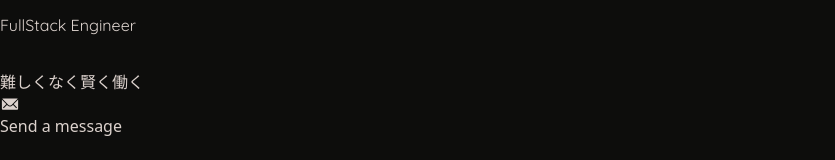
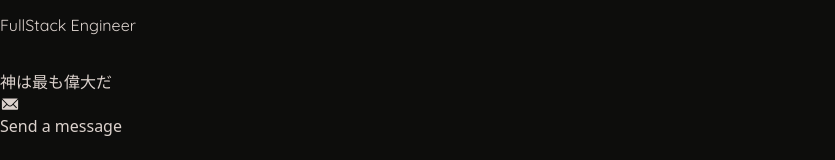
Before and after one commit to Lordmaryo/portfolio, a React (Vite) app: page / in a window 1280 px wide. Shown: the part 391-551 px from the top of the page, without its empty margins (0-835 px from the left). Built offline with nearby package versions, Linux system fonts and the light colour scheme; a web font is replaced by a local one.

Commit message:
push changes

```diff
--- a/src/Page/Hero.tsx
+++ b/src/Page/Hero.tsx
@@ -80,7 +80,7 @@ const Hero = () => {
       </div>
 
       <div className="flex flex-row justify-between items-center mb-10 md:mt-[7rem]">
-        <div className="invisible sm:visible">難しくなく賢く働く</div>
+        <div className="invisible sm:visible">神は最も偉大だ</div>
         <button className="flex flex-nowrap flex-row items-center gap-4 bg-[#dcd2cd] text-[#000] py-2 px-10">
           <IoIosMail size={20} />
           <span>Send a message</span>
```
